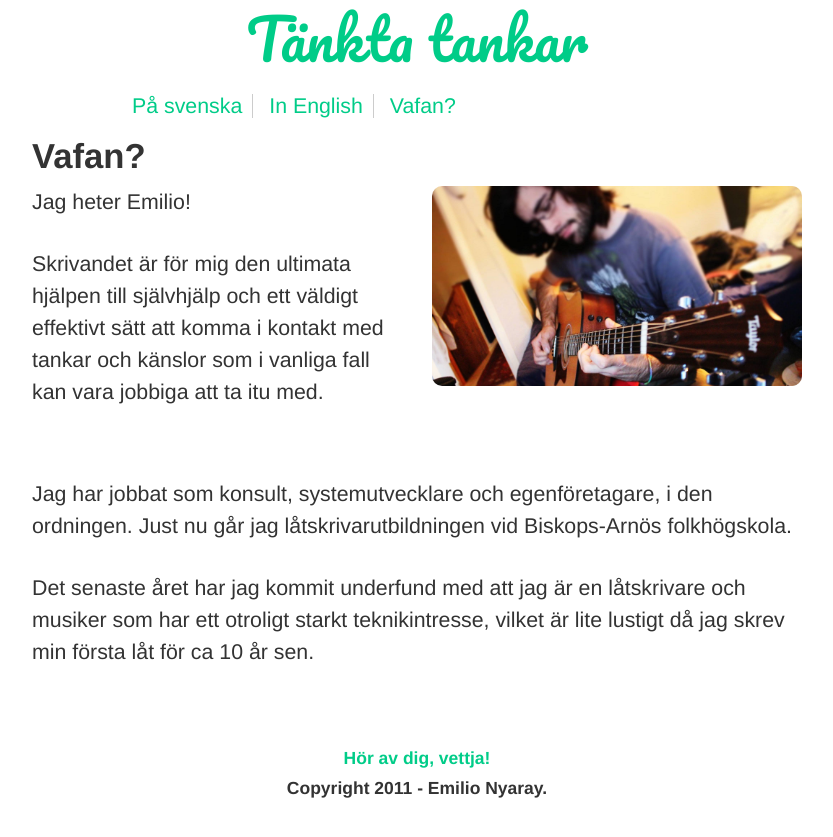
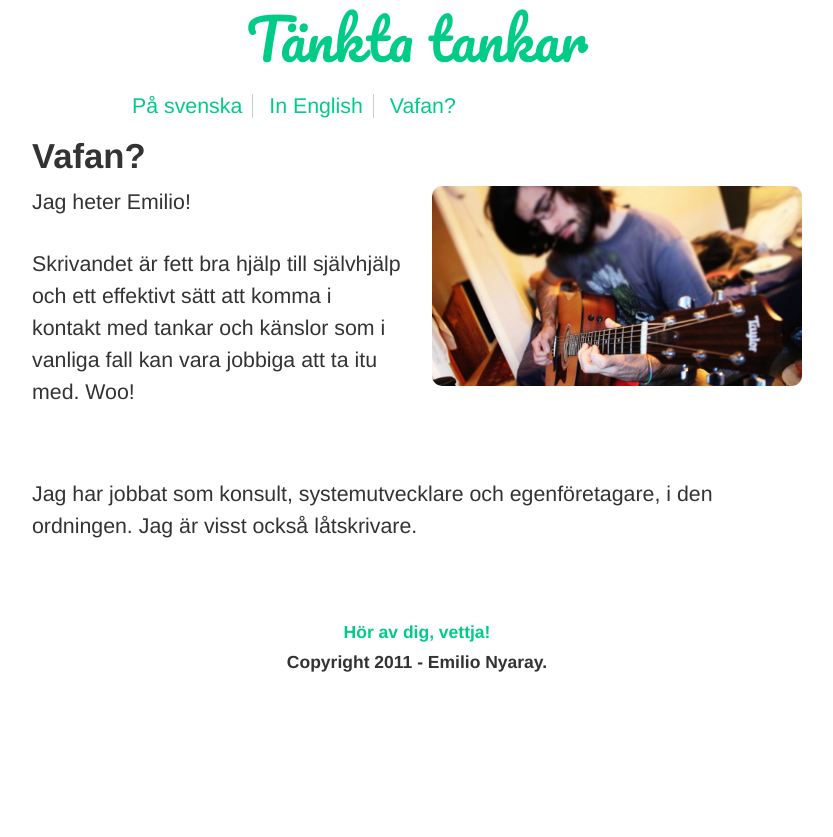
Before and after one commit to nyaray/nyaray.github.com-old, a Jekyll site: the page built from vafan/index.md, in a window 1280 px wide. Shown: the top 837 px of the page, without its empty margins (223-1056 px from the left). Built offline with Jekyll 4.4.1, drawn with Linux system fonts in a browser that asks for light colours.

Commit message:
Changeeeees

```diff
--- a/vafan/index.md
+++ b/vafan/index.md
@@ -9,9 +9,9 @@ title: Vafan?
             Jag heter Emilio!
         </p>
         <p>
-            Skrivandet är för mig den ultimata hjälpen till självhjälp och ett
-            väldigt effektivt sätt att komma i kontakt med tankar och känslor
-            som i vanliga fall kan vara jobbiga att ta itu med.
+            Skrivandet är fett bra hjälp till självhjälp och ett
+            effektivt sätt att komma i kontakt med tankar och känslor
+            som i vanliga fall kan vara jobbiga att ta itu med. Woo!
         </p>
     </div>
     <div class="span4">
@@ -20,12 +20,5 @@ title: Vafan?
 </div>
 <p>
     Jag har jobbat som konsult, systemutvecklare och egenföretagare, i
-    den ordningen. Just nu går jag låtskrivarutbildningen vid
-    Biskops-Arnös folkhögskola.
+    den ordningen. Jag är visst också låtskrivare.
 </p>
-<p>
-    Det senaste året har jag kommit underfund med att jag är en
-    låtskrivare och musiker som har ett otroligt starkt
-    teknikintresse, vilket är lite lustigt då jag skrev min första låt
-    för ca 10 år sen.
-</p>
```
